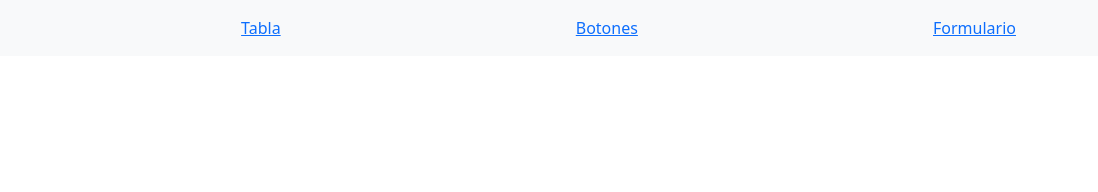
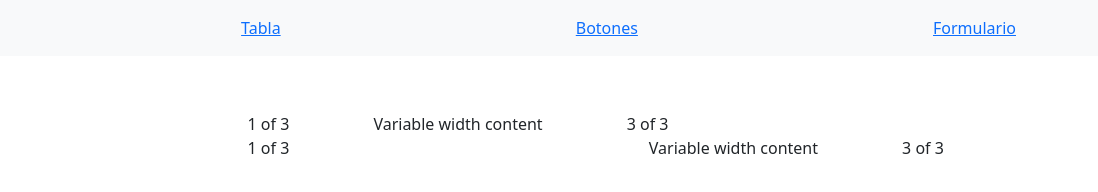
Before and after one commit to Sahuezo/ejercicio4, a plain HTML site: page pages/tabla.html in a window 1280 px wide. Shown: the full height of the page, 182-1280 px from the left. Drawn offline with nearby package versions, Linux system fonts and the light colour scheme.

Commit message:
adicionar

```diff
--- a/pages/tabla.html
+++ b/pages/tabla.html
@@ -29,6 +29,30 @@
     </nav>
     <section class="container">
         <h1> Tabla </h1>
+        <div class="container text-center">
+            <div class="row justify-content-md-center">
+              <div class="col col-lg-2">
+                1 of 3
+              </div>
+              <div class="col-md-auto">
+                Variable width content
+              </div>
+              <div class="col col-lg-2">
+                3 of 3
+              </div>
+            </div>
+            <div class="row">
+              <div class="col">
+                1 of 3
+              </div>
+              <div class="col-md-auto">
+                Variable width content
+              </div>
+              <div class="col col-lg-2">
+                3 of 3
+              </div>
+            </div>
+          </div>
 
     </section>
 
```
